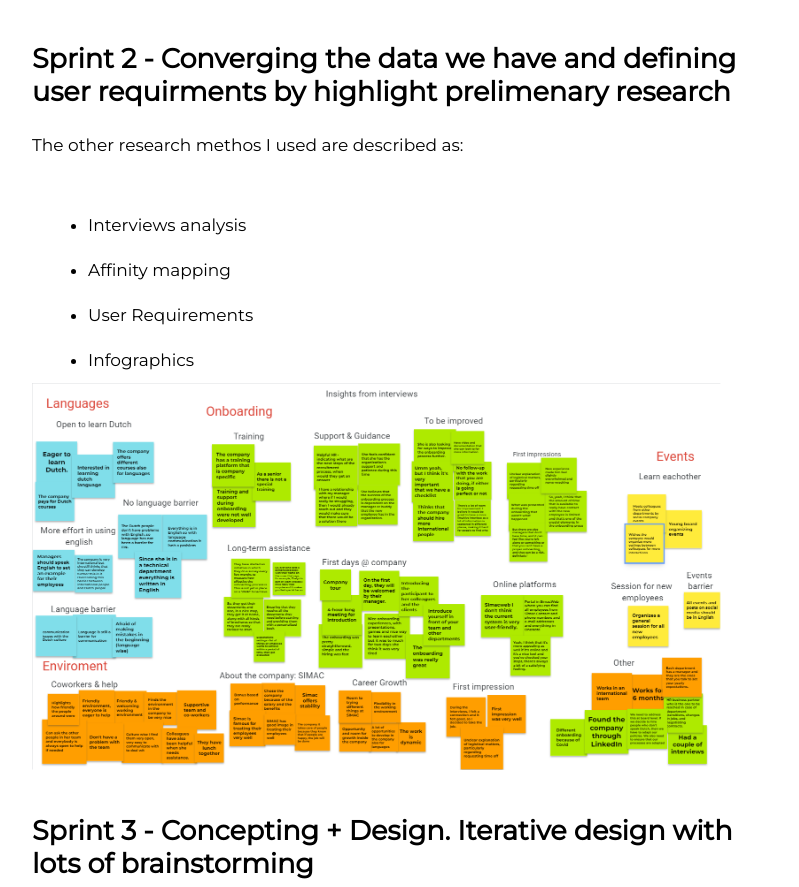
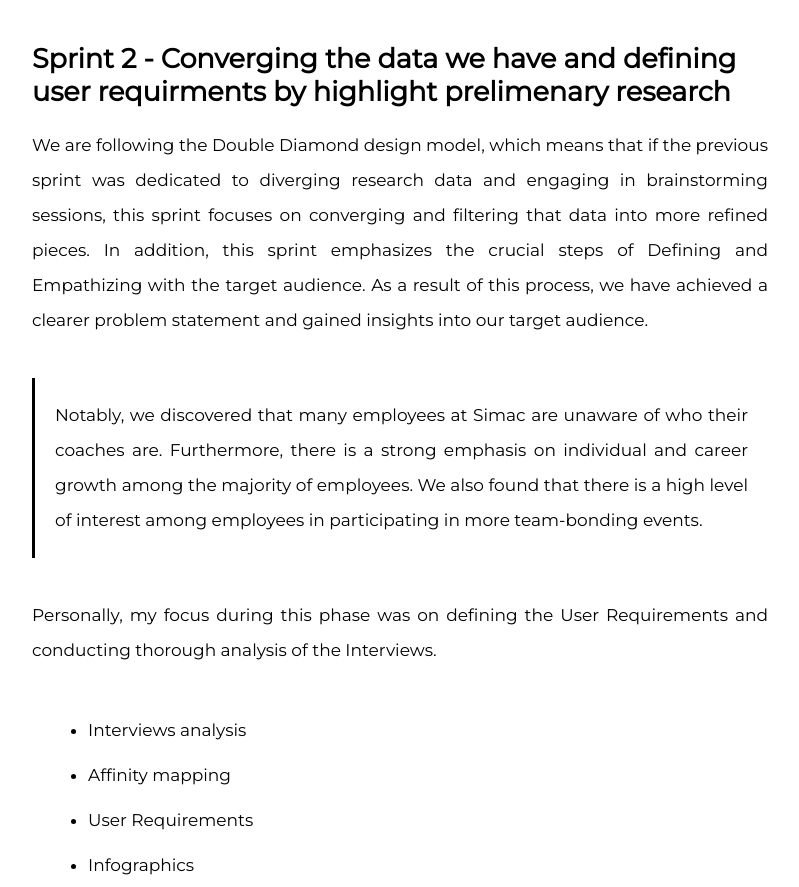
Before and after one commit to workgit-code/S6-Project, a React (Create React App) app: page /groupproject in a window 1280 px wide. Shown: the part 2263-3150 px from the top of the page, without its empty margins (240-1039 px from the left). Built offline with nearby package versions, Linux system fonts and the light colour scheme.

Commit message:
adding the reading guide, updating text

```diff
--- a/src/App.js
+++ b/src/App.js
@@ -6,6 +6,7 @@ import Projects from "./components/Projects";
 import About from "./components/About";
 import ProjectPortfolio from "./components/ProjectPortfolio";
 import GroupProject from "./components/GroupProject";
+import PortfolioReadingGuide from "./components/PortfolioReadingGuide";
 
 function App() {
   return (
@@ -17,6 +18,10 @@ function App() {
           <Route path="/projects" element={<Projects />} />
           <Route path="/myportfolio" element={<ProjectPortfolio />} />
           <Route path="/groupproject" element={<GroupProject />} />
+          <Route
+            path="/portfolioreadingguide"
+            element={<PortfolioReadingGuide />}
+          />
         </Routes>
       </Router>
     </div>
--- a/src/components/GroupProject.jsx
+++ b/src/components/GroupProject.jsx
@@ -136,7 +136,25 @@ function GroupProject() {
             by highlight prelimenary research
           </h3>
           <p className="stage-explanation-text">
-            The other research methos I used are described as:
+            We are following the Double Diamond design model, which means that
+            if the previous sprint was dedicated to diverging research data and
+            engaging in brainstorming sessions, this sprint focuses on
+            converging and filtering that data into more refined pieces. In
+            addition, this sprint emphasizes the crucial steps of Defining and
+            Empathizing with the target audience. As a result of this process,
+            we have achieved a clearer problem statement and gained insights
+            into our target audience.
+          </p>
+          <p className="stage-explanation-text left-border">
+            Notably, we discovered that many employees at Simac are unaware of
+            who their coaches are. Furthermore, there is a strong emphasis on
+            individual and career growth among the majority of employees. We
+            also found that there is a high level of interest among employees in
+            participating in more team-bonding events.
+          </p>
+          <p className="stage-explanation-text">
+            Personally, my focus during this phase was on defining the User
+            Requirements and conducting thorough analysis of the Interviews.
           </p>
 
           <ul className="bulletpoints">
--- a/src/components/MenuData.jsx
+++ b/src/components/MenuData.jsx
@@ -11,7 +11,7 @@ export const MenuData = [
   },
   {
     title: "Reading Guide",
-    url: "#",
+    url: "/portfolioreadingguide",
     cName: "nav-links",
   },
 ];
--- /dev/null
+++ b/src/components/PortfolioReadingGuide.jsx
@@ -0,0 +1,16 @@
+import React from "react";
+
+function PortfolioReadingGuide() {
+  return (
+    <div>
+      <iframe
+        src="/pdf/PortfolioReadingGuide.pdf"
+        title="Embedded PDF"
+        width="100%"
+        height="900px"
+      ></iframe>
+    </div>
+  );
+}
+
+export default PortfolioReadingGuide;
--- a/src/components/ProjectPortfolio.jsx
+++ b/src/components/ProjectPortfolio.jsx
@@ -46,6 +46,8 @@ function ProjectPortfolio() {
     };
   }, []);
 
+  // Animations:
+
   return (
     <div>
       <div className="container main-text">
@@ -83,7 +85,7 @@ function ProjectPortfolio() {
             </li>
             <li
               className="contents-of-the-page-li"
-              onClick={() => scrollHandler(stagePrototype)}
+              onClick={() => scrollHandler(stageCoding)}
             >
               5. Coding with React
             </li>
```
Also changed, not shown: 1 other file (tests, documents, lock files or other folders).
